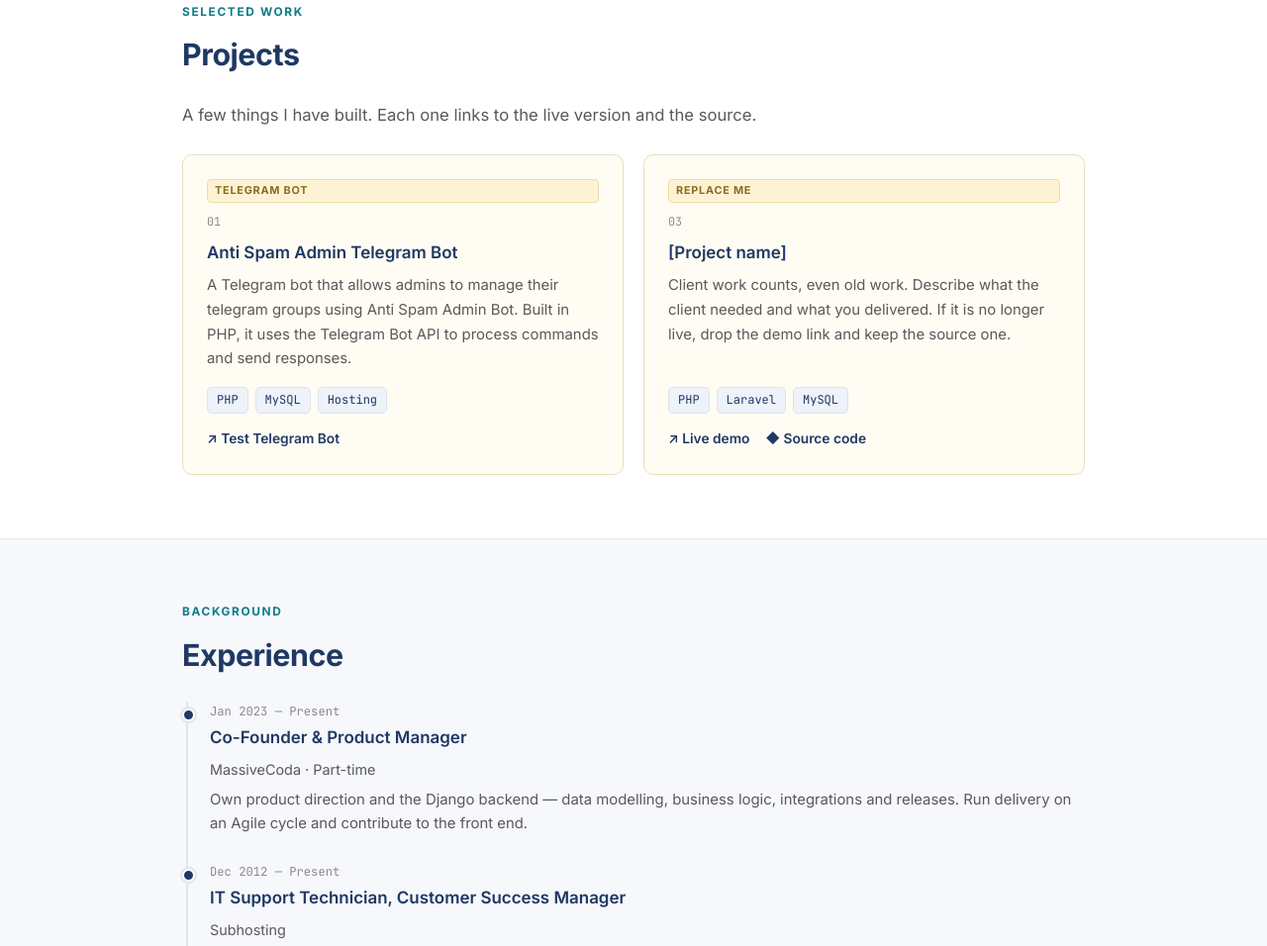
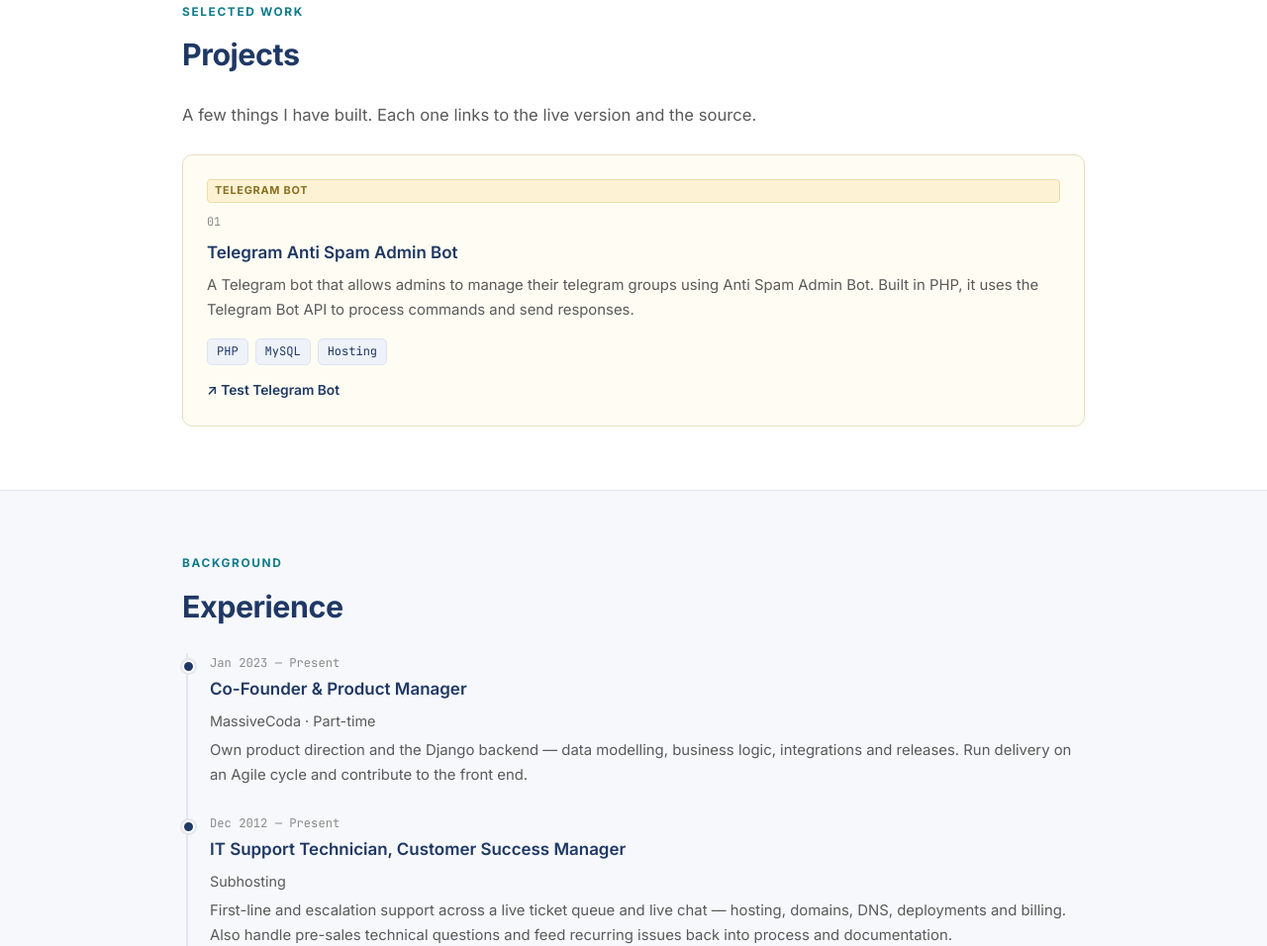
Before and after one commit to mrkheradmand/mrkheradmand.github.io, a plain HTML site: page index.html in a window 1280 px wide. Shown: the part 1722-2678 px from the top of the page at 99% size. Drawn offline with Linux system fonts and the light colour scheme.

Commit message:
Update project title for clarity and hide placeholder project in index.html

```diff
--- a/index.html
+++ b/index.html
@@ -322,7 +322,7 @@ footer{padding:30px 0;text-align:center;color:var(--grey-light);font-size:.84rem
       <article class="proj placeholder">
         <span class="badge">Telegram Bot</span>
         <div class="num">01</div>
-        <h3>Anti Spam Admin Telegram Bot</h3>
+        <h3>Telegram Anti Spam Admin Bot</h3>
         <p>
           A Telegram bot that allows admins to manage their telegram groups using Anti Spam Admin Bot. Built in PHP, it uses the Telegram Bot API to process
           commands and send responses.
@@ -354,7 +354,7 @@ footer{padding:30px 0;text-align:center;color:var(--grey-light);font-size:.84rem
         </div>
       </article>
 
-      <article class="proj placeholder">
+      <article class="proj placeholder" style="display:none">
         <span class="badge">Replace me</span>
         <div class="num">03</div>
         <h3>[Project name]</h3>
@@ -457,7 +457,7 @@ footer{padding:30px 0;text-align:center;color:var(--grey-light);font-size:.84rem
     <div class="contactgrid">
       <div class="ccard">
         <div class="label">Email</div>
-        <div class="value"><a href="https://massivecoda.com/contact/?ref=git">massivecoda.com/contact/</a></div>
+        <div class="value"><a href="https://massivecoda.com/contact/?ref=git" target="_blank">massivecoda.com/contact/</a></div>
       </div>
       <div class="ccard">
         <div class="label">LinkedIn</div>
```
